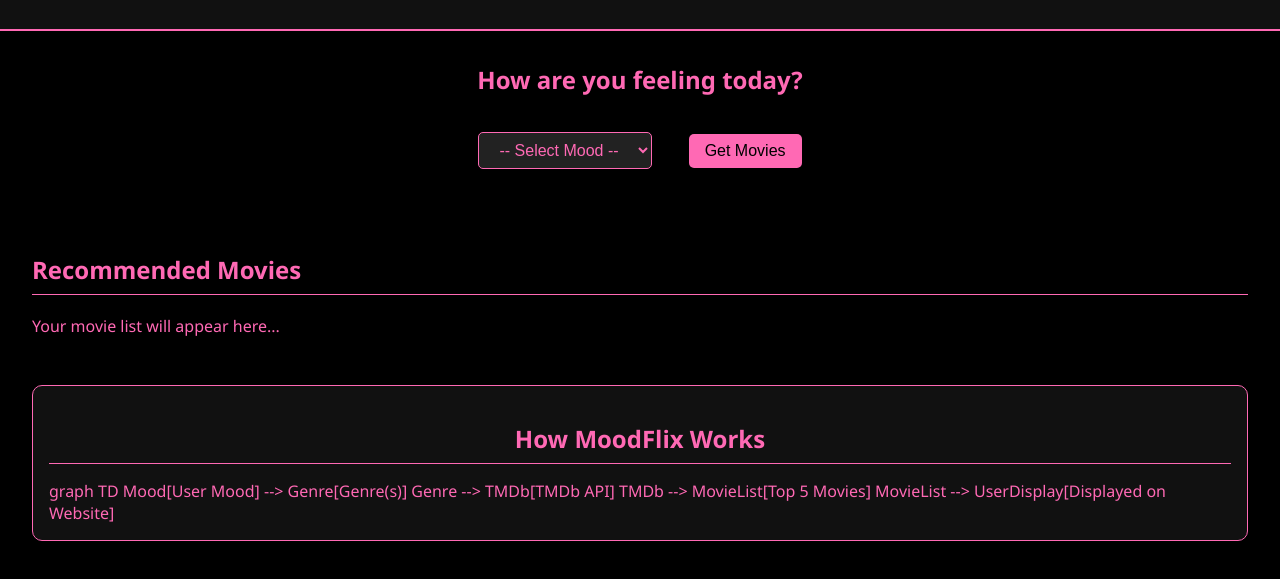
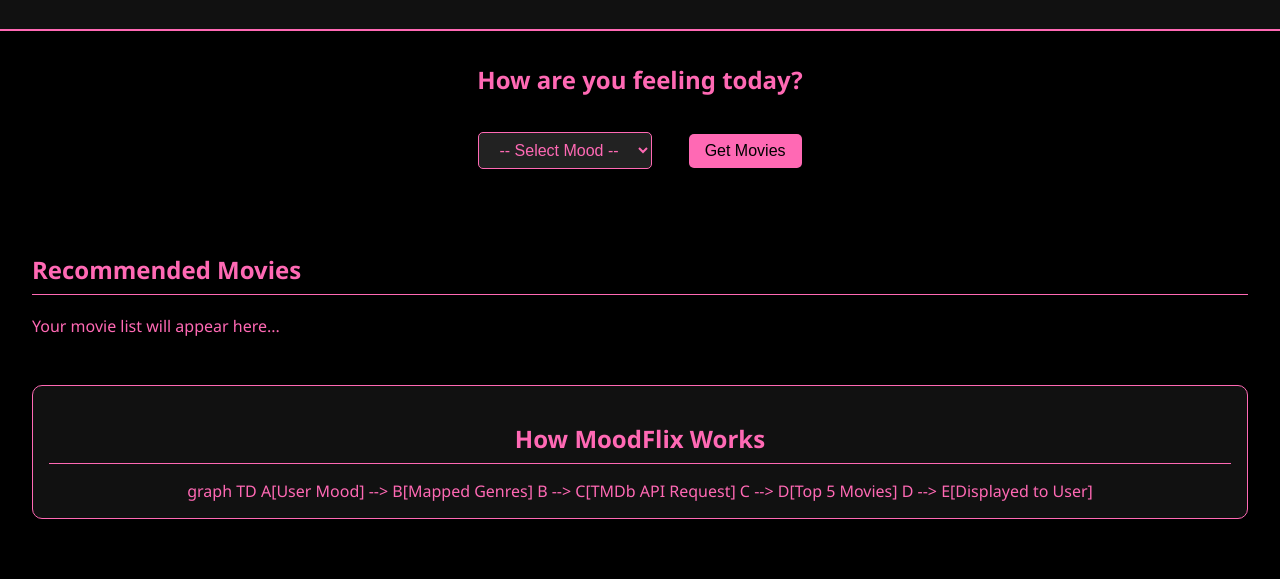
Before and after one commit to Dipxssi/MoodFlix, a website: page index.html in a window 1280 px wide. Shown: the part 125-704 px from the top of the page. Drawn offline with Linux system fonts and the light colour scheme.

Commit message:
Fixed graph

```diff
--- a/index.html
+++ b/index.html
@@ -40,13 +40,15 @@
 
     <section class="diagram-section">
   <h2>How MoodFlix Works</h2>
+  <div class="mermaid-container">
   <div class="mermaid">
-    graph TD
-      Mood[User Mood] --> Genre[Genre(s)]
-      Genre --> TMDb[TMDb API]
-      TMDb --> MovieList[Top 5 Movies]
-      MovieList --> UserDisplay[Displayed on Website]
-  </div>
+  graph TD
+    A[User Mood] --> B[Mapped Genres]
+    B --> C[TMDb API Request]
+    C --> D[Top 5 Movies]
+    D --> E[Displayed to User]
+</div>
+<div>
 </section>
 
   </main>
--- a/style.css
+++ b/style.css
@@ -165,3 +165,17 @@
   border-bottom: 1px solid #FF69B4;
   padding-bottom: 0.5rem;
 }
+.diagram-section {
+  text-align: center;
+  margin-top: 2rem;
+}
+
+.mermaid-container {
+  display: flex;
+  justify-content: center;
+  margin-top: 1rem;
+}
+
+.mermaid {
+  max-width: 100%;
+}
```
